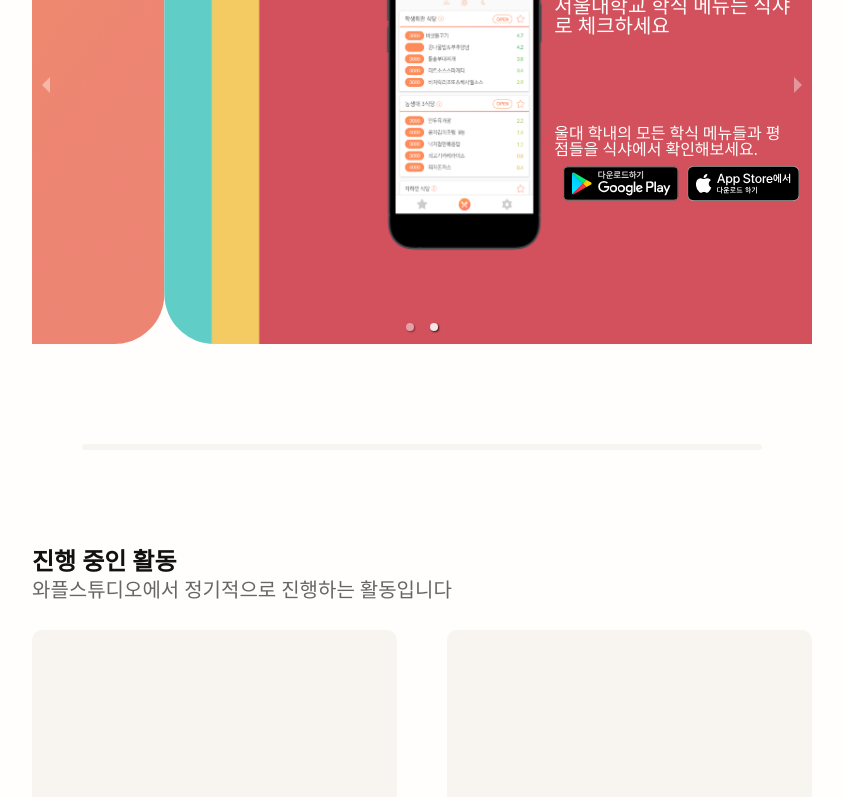
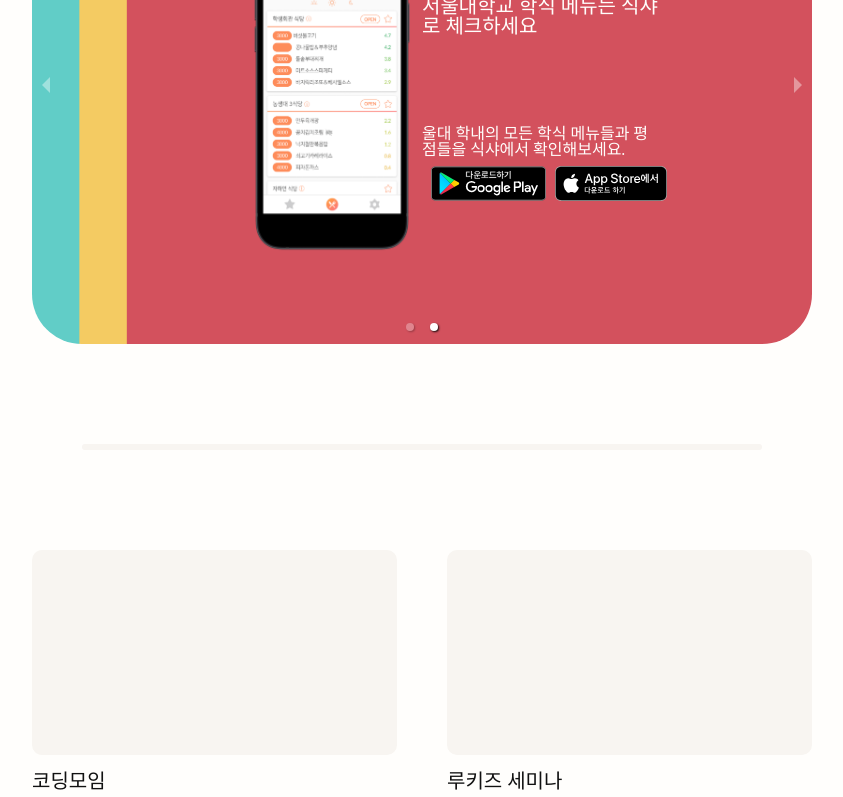
Before and after one commit to wafflestudio/wafflestudio.com, a Next.js app: page / in a window 1280 px wide. Shown: the part 1118-1915 px from the top of the page, without its empty margins (218-1061 px from the left). Built offline with nearby package versions, Linux system fonts and the light colour scheme; a web font is replaced by a local one.

Commit message:
build test

```diff
--- a/components/home/Activities/ActivityCard.tsx
+++ b/components/home/Activities/ActivityCard.tsx
@@ -1,5 +1,5 @@
 import styled from 'styled-components'
-import { Colors } from '../../../util/constant'
+import { Colors } from 'util/constant'
 
 interface ActivityCardProps {
   title: String;
--- a/components/home/Activities/index.tsx
+++ b/components/home/Activities/index.tsx
@@ -1,5 +1,5 @@
 import styled from 'styled-components'
-import { SectionTitle } from 'components/Common'
+// import { SectionTitle } from 'components/Common'
 import ActivityCard from './ActivityCard'
 
 const Wrapper = styled.div`
@@ -41,10 +41,10 @@ const Activities = () => {
   ]
   return (
     <Wrapper>
-      <SectionTitle
+      {/* <SectionTitle
         title="진행 중인 활동"
         subTitle="와플스튜디오에서 정기적으로 진행하는 활동입니다"
-      />
+      /> */}
       <CardGrid>
         {items.map((item) => (
           <ActivityCard
```
